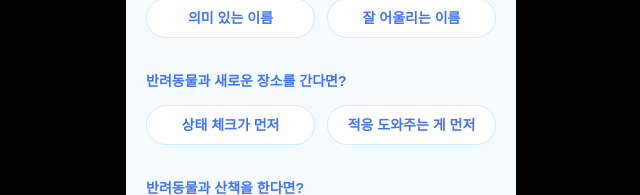
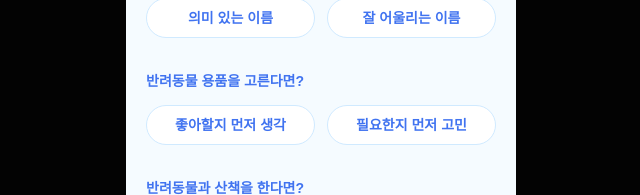
Before and after one commit to Limgabi/iBe, a Next.js app: page /hello-pet/new in a window 1280 px wide. Shown: the part 359-554 px from the top of the page, without its empty margins (319-959 px from the left). Built offline with nearby package versions, Linux system fonts and the light colour scheme; no server answers; a web font is replaced by a local one.

Commit message:
feat: 세계 반려동물의 날 - 질문 수정사항 반영 (#170)

```diff
--- a/src/components/hello-pet/data/hello-pet-options.ts
+++ b/src/components/hello-pet/data/hello-pet-options.ts
@@ -12,7 +12,7 @@ type HelloPetOptions = {
 export const HELLO_PET_KEYS = [
   "animalEncounterStyle",
   "petNamingStyle",
-  "newPlaceStyle",
+  "productPickStyle",
   "walkStyle",
 ] as const;
 
@@ -33,11 +33,11 @@ export const HELLO_PET_OPTIONS = {
       { value: "fitting", label: "잘 어울리는 이름" },
     ],
   },
-  newPlaceStyle: {
-    title: "반려동물과 새로운 장소를 간다면?",
+  productPickStyle: {
+    title: "반려동물 용품을 고른다면?",
     options: [
-      { value: "check-first", label: "상태 체크가 먼저" },
-      { value: "help-adapt", label: "적응 도와주는 게 먼저" },
+      { value: "preference-first", label: "좋아할지 먼저 생각" },
+      { value: "need-first", label: "필요한지 먼저 고민" },
     ],
   },
   walkStyle: {
--- a/src/components/hello-pet/get-mbti-from-selections.ts
+++ b/src/components/hello-pet/get-mbti-from-selections.ts
@@ -5,7 +5,7 @@ type MBTI = `${"E" | "I"}${"N" | "S"}${"T" | "F"}${"J" | "P"}`;
 const MBTI_MAP = {
   animalEncounterStyle: { approach: "E", admire: "I" },
   petNamingStyle: { meaningful: "N", fitting: "S" },
-  newPlaceStyle: { "check-first": "T", "help-adapt": "F" },
+  productPickStyle: { "need-first": "T", "preference-first": "F" },
   walkStyle: { routine: "J", free: "P" },
 } as const;
 
@@ -19,8 +19,8 @@ export function getMbtiFromSelections(
     selections.petNamingStyle &&
     MBTI_MAP.petNamingStyle[selections.petNamingStyle];
   const t_f =
-    selections.newPlaceStyle &&
-    MBTI_MAP.newPlaceStyle[selections.newPlaceStyle];
+    selections.productPickStyle &&
+    MBTI_MAP.productPickStyle[selections.productPickStyle];
   const j_p = selections.walkStyle && MBTI_MAP.walkStyle[selections.walkStyle];
 
   if (!e_i || !n_s || !t_f || !j_p) return null;
--- a/src/contexts/hello-pet/hello-pet-context.ts
+++ b/src/contexts/hello-pet/hello-pet-context.ts
@@ -1,13 +1,11 @@
 import { createContext } from "react";
-
-import { StaticImageData } from "next/image";
 
 /** 동물 발견 반응 */
 export type AnimalEncounterStyle = "approach" | "admire";
 /** 반려동물 이름 짓기 스타일 */
 export type PetNamingStyle = "meaningful" | "fitting";
 /** 새로운 장소에서의 반응 */
-export type NewPlaceStyle = "check-first" | "help-adapt";
+export type ProductPickStyle = "preference-first" | "need-first";
 /** 산책 스타일 */
 export type WalkStyle = "routine" | "free";
 
@@ -32,7 +30,7 @@ export type MBTI =
 export type HelloPetSelections = {
   animalEncounterStyle: AnimalEncounterStyle | null;
   petNamingStyle: PetNamingStyle | null;
-  newPlaceStyle: NewPlaceStyle | null;
+  productPickStyle: ProductPickStyle | null;
   walkStyle: WalkStyle | null;
 };
 
--- a/src/contexts/hello-pet/hello-pet-provider.tsx
+++ b/src/contexts/hello-pet/hello-pet-provider.tsx
@@ -16,7 +16,7 @@ type HelloPetProviderProps = {
 const initialSelections: HelloPetSelections = {
   animalEncounterStyle: null,
   petNamingStyle: null,
-  newPlaceStyle: null,
+  productPickStyle: null,
   walkStyle: null,
 };
 
@@ -24,7 +24,7 @@ export function HelloPetProvider({ children }: HelloPetProviderProps) {
   const [selections, setSelections] = useState<HelloPetSelections>({
     animalEncounterStyle: null,
     petNamingStyle: null,
-    newPlaceStyle: null,
+    productPickStyle: null,
     walkStyle: null,
   });
   const [mbti, setMbti] = useState<MBTI | null>(null);
```
